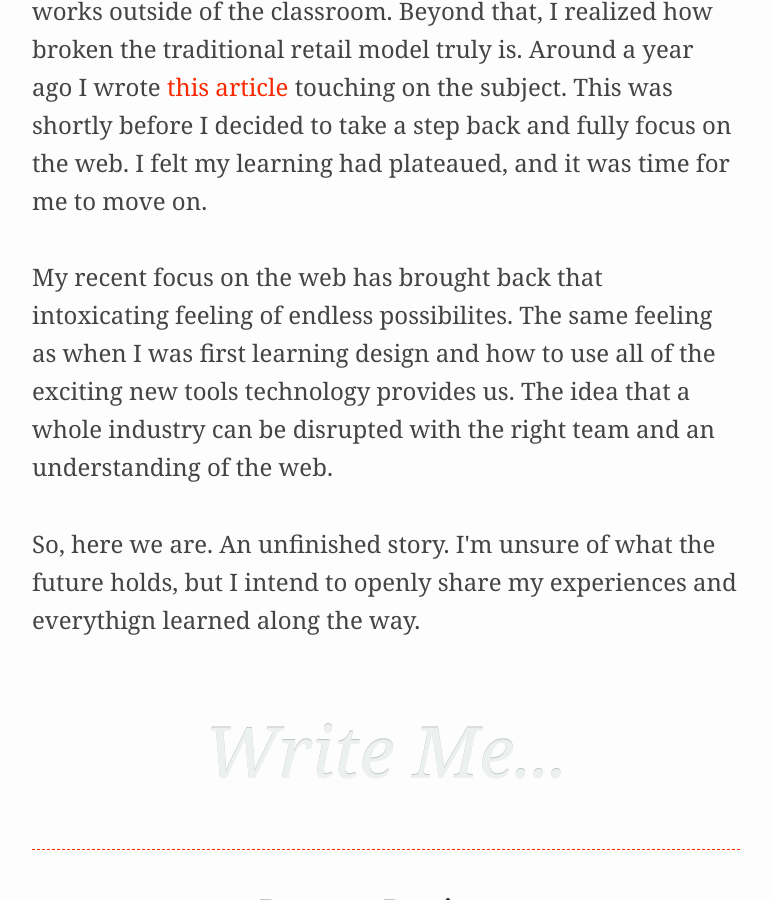
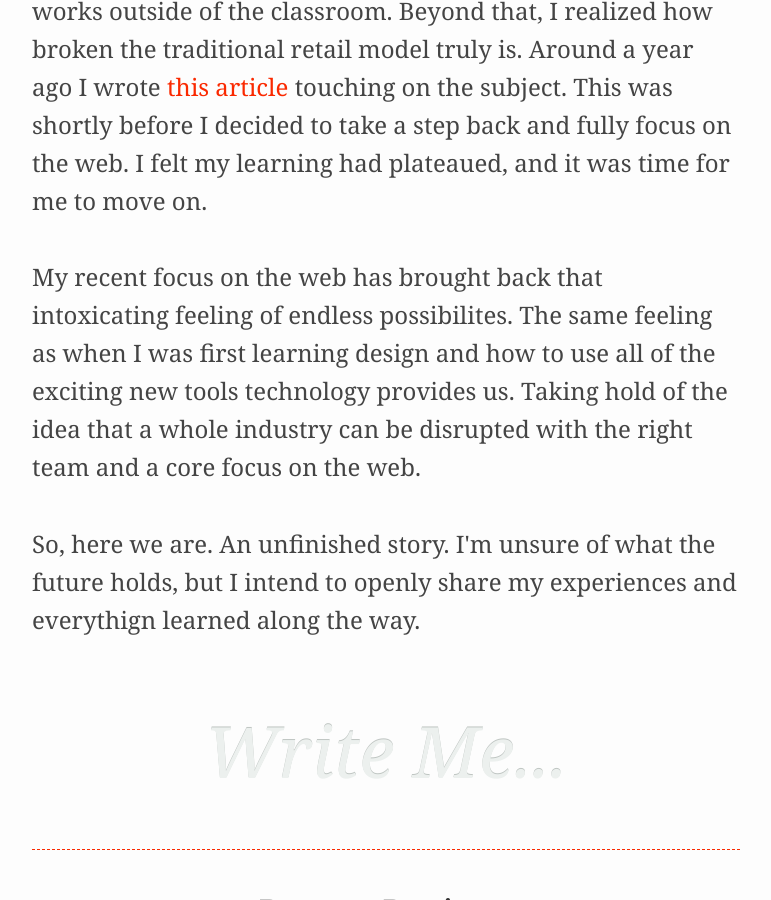
Before and after one commit to mukealicious/mukealicious.github.io, a Jekyll site: the page built from info.html, in a window 1280 px wide and 900 px high, scrolled down 1752 px. Shown: the whole window, without its empty margins (254-1025 px from the left). Built offline with Jekyll 4.4.1, drawn with Linux system fonts in a browser that asks for light colours; some web fonts are replaced; Markdown is read by kramdown in place of the engine named in the settings.

Commit message:
copy change in bio

```diff
--- a/info.html
+++ b/info.html
@@ -25,7 +25,7 @@ title: Info
       </p>
 
       <p>
-        My recent focus on the web has brought back that intoxicating feeling of endless possibilites. The same feeling as when I was first learning design and how to use all of the exciting new tools technology provides us. The idea that a whole industry can be disrupted with the right team and an understanding of the web.
+        My recent focus on the web has brought back that intoxicating feeling of endless possibilites. The same feeling as when I was first learning design and how to use all of the exciting new tools technology provides us. Taking hold of the idea that a whole industry can be disrupted with the right team and a core focus on the web.
       </p>
 
       <p>
```
